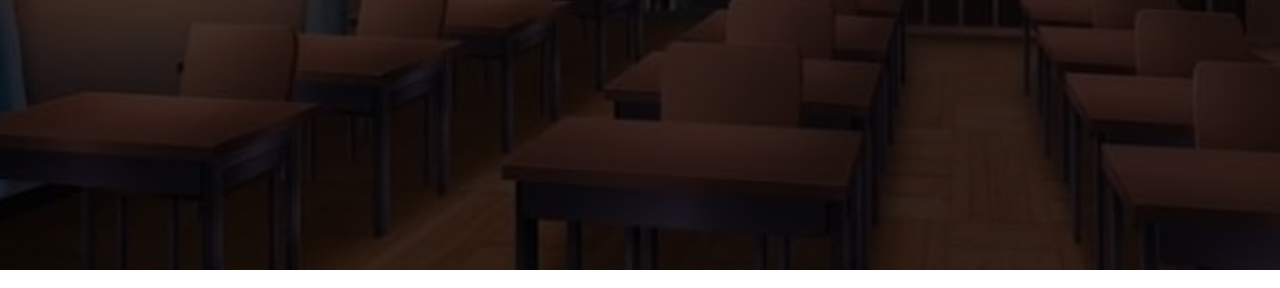
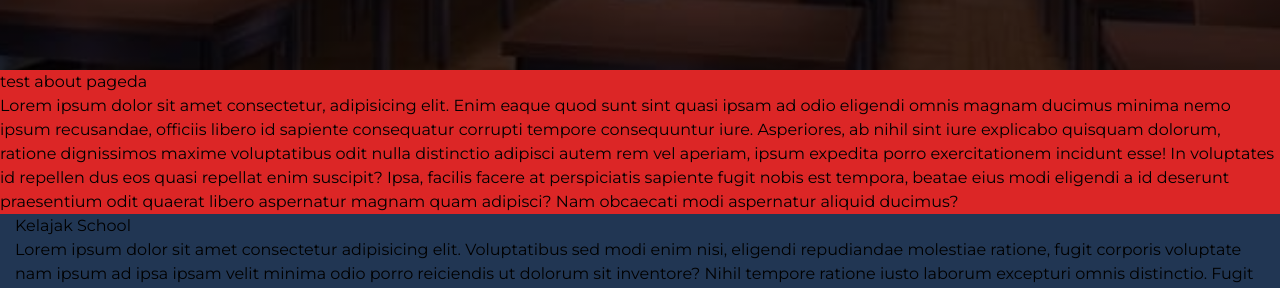
Before and after one commit to sharifov-aslbek/kelajak-school, a Vue app: page / in a window 1280 px wide. Shown: the part 654-942 px from the top of the page. Built offline with nearby package versions, Linux system fonts and the light colour scheme.

Commit message:
added i18n in hero section

```diff
--- a/src/App.vue
+++ b/src/App.vue
@@ -1,14 +1,16 @@
 <template>
   <Navbar />
   <RouterView />
+  <Footer />
 </template>
 
 <script>
 import { RouterLink , RouterView } from 'vue-router';
 import Navbar from '@/components/Navbar.vue'
+import Footer from '@/components/Footer.vue'
 export default {
   components: {
-    Navbar
+    Navbar , Footer
   }
 }
 </script>
--- /dev/null
+++ b/src/components/Footer.vue
@@ -0,0 +1,20 @@
+<template>
+   <footer class="foot bg-brand-blue">
+      <div class="container">
+         <div class="text-content">
+            <h3>Kelajak School</h3>
+            <p>Lorem ipsum dolor sit amet consectetur adipisicing elit. Voluptatibus sed modi enim nisi, eligendi repudiandae molestiae ratione, fugit corporis voluptate nam ipsum ad ipsa ipsam velit minima odio porro reiciendis ut dolorum sit inventore? Nihil tempore ratione iusto laborum excepturi omnis distinctio. Fugit explicabo, nam modi reiciendis laboriosam quam aut.</p>
+         </div>
+      </div>
+   </footer>
+</template>
+
+<script>
+export default {
+
+}
+</script>
+
+<style>
+
+</style>
--- a/src/components/Navbar.vue
+++ b/src/components/Navbar.vue
@@ -1,5 +1,5 @@
 <template>
-   <header class="head bg-brand-blue py-3 relative z-20">
+   <header class="head relative bg-brand-blue py-3 z-20">
       <div class="container flex items-center justify-between">
          <div class="logo flex items-center">
             <router-link to="/">
--- /dev/null
+++ b/src/components/home/AboutSection.vue
@@ -0,0 +1,17 @@
+<template>
+   <div class="mt-56 bg-red-600 relative z-20">
+      <h1>test about pageda</h1>
+      <p>Lorem ipsum dolor sit amet consectetur, adipisicing elit. Enim eaque quod sunt sint quasi ipsam ad odio eligendi omnis magnam ducimus minima nemo ipsum recusandae, officiis libero id sapiente consequatur corrupti tempore consequuntur iure. Asperiores, ab nihil sint iure explicabo quisquam dolorum, ratione dignissimos maxime voluptatibus odit nulla distinctio adipisci autem rem vel aperiam, ipsum expedita porro exercitationem incidunt esse! In voluptates id repellen
+         dus eos quasi repellat enim suscipit? Ipsa, facilis facere at perspiciatis sapiente fugit nobis est tempora, beatae eius modi eligendi a id deserunt praesentium odit quaerat libero aspernatur magnam quam adipisci? Nam obcaecati modi aspernatur aliquid ducimus?</p>
+   </div>
+</template>
+
+<script>
+export default {
+
+}
+</script>
+
+<style>
+
+</style>
--- a/src/components/home/HeroSection.vue
+++ b/src/components/home/HeroSection.vue
@@ -1,34 +1,32 @@
 <template>
    <section class="hero mb-[600px] lg:mb-[600px]">
-     <!-- <TheHeader /> -->
-     <TheHeader class="relative z-10" />
      <div class="hero-swiper swiper-container">
        <div class="swiper-wrapper">
          <!-- slide -->
          <div class="swiper-slide">
            <div class="text-content text-white text-center">
              <h3 class="uptitle text-[17px] xs:text-xl lg:text-2xl">
-               Kelajak School Xususiy Maktabi
+               {{ $t('title-home') }}
              </h3>
-             <h1 class="title text-xl s:text-3xl sm:text-5xl lg:text-6xl mt-3 mb-14 w-[75%] mx-auto">Farzandingiz kelajakini biz bilan quring</h1>
+             <h1 class="title text-xl s:text-3xl sm:text-5xl lg:text-6xl mt-3 mb-14 w-[75%] mx-auto">{{ $t('subtitle-home') }}</h1>
            </div>
          </div>
          <!-- slide -->
          <div class="swiper-slide">
            <div class="text-content text-white text-center">
             <h3 class="uptitle text-[17px] xs:text-xl lg:text-2xl">
-               Kelajak School Xususiy Maktabi
+              {{ $t('title-home') }}
              </h3>
-             <h1 class="title text-xl s:text-3xl sm:text-5xl lg:text-6xl mt-3 mb-14 w-[75%] mx-auto">Farzandingiz kelajakini biz bilan quring</h1>
+             <h1 class="title text-xl s:text-3xl sm:text-5xl lg:text-6xl mt-3 mb-14 w-[75%] mx-auto">{{ $t('subtitle-home') }}</h1>
            </div>
          </div>
          <!-- slide -->
          <div class="swiper-slide">
            <div class="text-content text-white text-center">
             <h3 class="uptitle text-[17px] xs:text-xl lg:text-2xl">
-               Kelajak School Xususiy Maktabi
+              {{ $t('title-home') }}
              </h3>
-             <h1 class="title text-xl s:text-3xl sm:text-5xl lg:text-6xl mt-3 mb-14 w-[75%] mx-auto">Farzandingiz kelajakini biz bilan quring</h1>
+             <h1 class="title text-xl s:text-3xl sm:text-5xl lg:text-6xl mt-3 mb-14 w-[75%] mx-auto">{{ $t('subtitle-home') }}</h1>
            </div>
          </div>
        </div>
@@ -61,7 +59,7 @@
 
  <style scoped>
  .hero {
-   position: relative;
+   position: static;
  }
 
  .hero .swiper-container {
--- a/src/locale/en.json
+++ b/src/locale/en.json
@@ -2,5 +2,7 @@
    "read": "Read More",
    "navbar-link": "Why us?",
    "navbar-link-2": "Connection",
-   "navbar-link-3": "Opportunities"
+   "navbar-link-3": "Opportunities",
+   "title-home": "Kelajak School Private School",
+   "subtitle-home": "Build your child's future with us"
 }
--- a/src/locale/ru.json
+++ b/src/locale/ru.json
@@ -2,5 +2,7 @@
    "read": "Davomini o'qish rus",
    "navbar-link": "Почему именно мы?",
    "navbar-link-2": "Связаться",
-   "navbar-link-3": "Возможности"
+   "navbar-link-3": "Возможности",
+   "title-home": "Частная школа Kelajak School",
+   "subtitle-home": "Постройте будущее своего ребенка вместе с нами"
 }
--- a/src/locale/uz.json
+++ b/src/locale/uz.json
@@ -2,5 +2,7 @@
    "read": "Davomini o'qish",
    "navbar-link": "Nega Aynan biz?",
    "navbar-link-2": "Biz bilan Aloqa",
-   "navbar-link-3": "Imkoniyatlar"
+   "navbar-link-3": "Imkoniyatlar",
+   "title-home": "Kelajak School Xususiy Maktabi",
+   "subtitle-home": "Farzandingiz kelajakini biz bilan quring"
 }
--- a/src/views/HomeView.vue
+++ b/src/views/HomeView.vue
@@ -1,11 +1,13 @@
 <template>
 <HeroSection />
+<AboutSection />
 </template>
 
 <script>
 import HeroSection from '@/components/home/HeroSection.vue'
+import AboutSection from '@/components/home/AboutSection.vue';
 export default {
-   components: {HeroSection}
+   components: {HeroSection , AboutSection}
 }
 </script>
 
```
